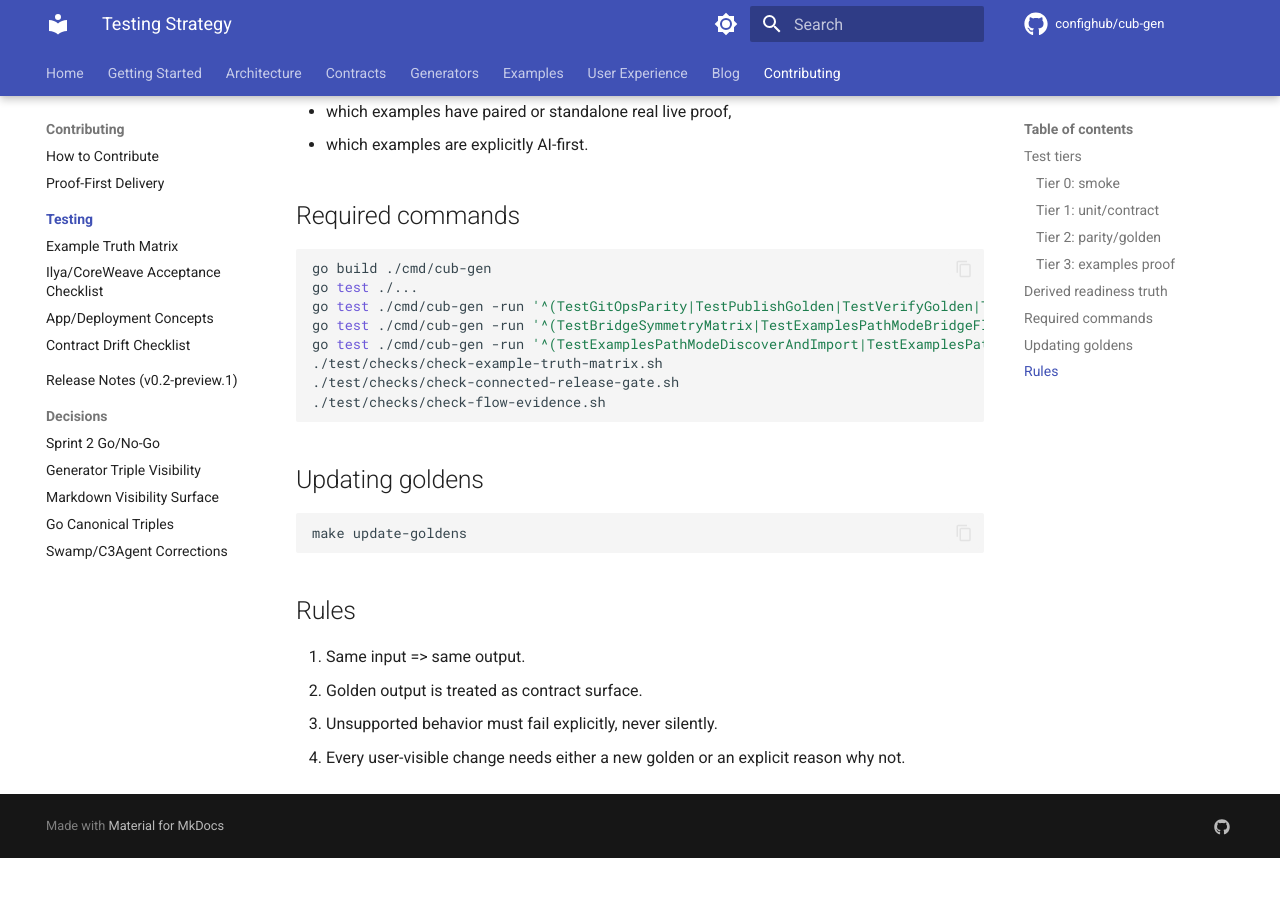
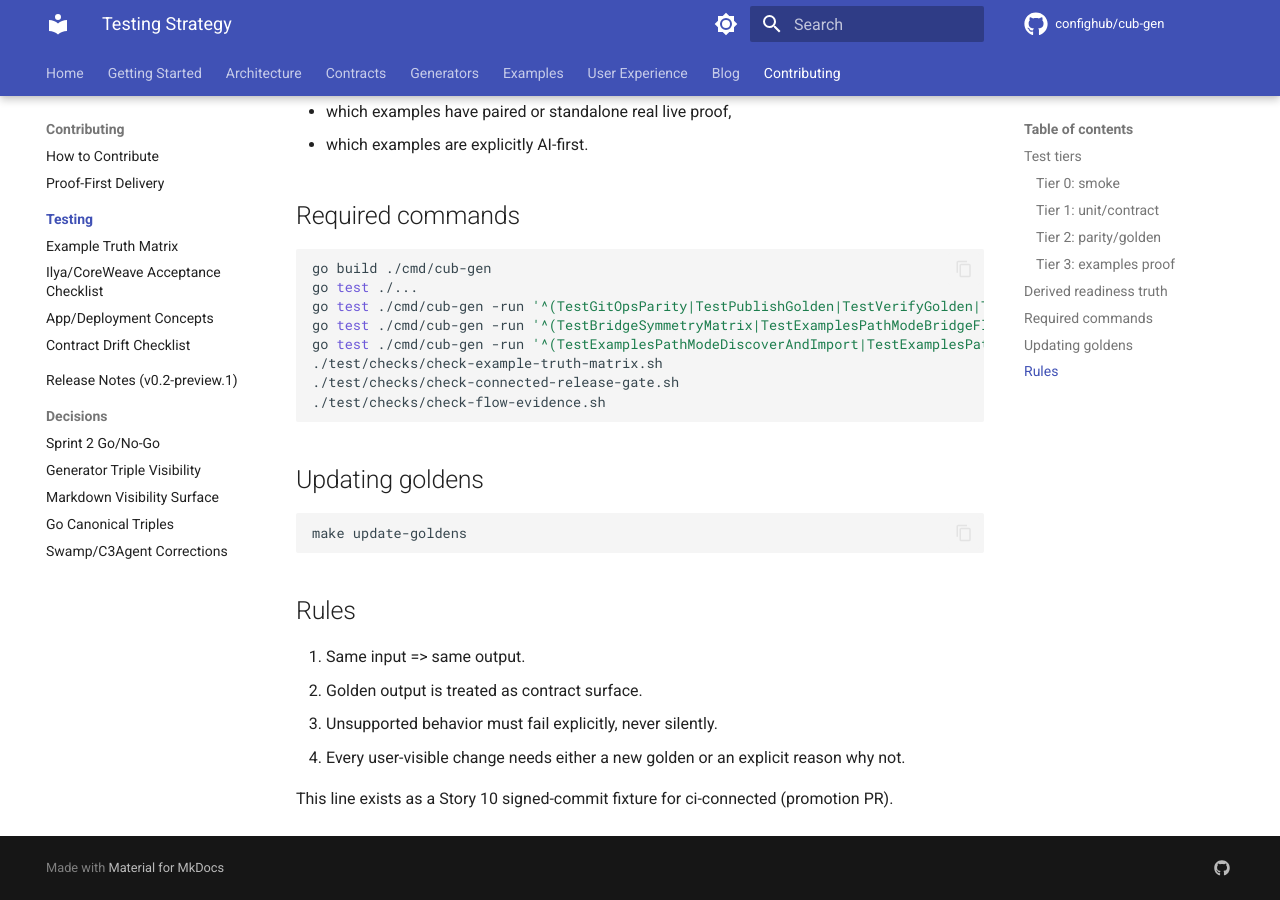
Before and after one commit to confighub/cub-gen, an MkDocs documentation site: the page built from docs/testing/README.md, in a window 1280 px wide and 900 px high, scrolled down 2589 px. Built offline with MkDocs 1.6.1 and Material for MkDocs 9.7.7, drawn with Linux system fonts in a browser that asks for light colours; comment, search, counter and statistics services are not loaded; before the commit the page ends 3447 px from its top, so only the background shows below that.

Commit message:
docs: story 10 fixture — promotion PR (signed)

```diff
--- a/docs/testing/README.md
+++ b/docs/testing/README.md
@@ -95,3 +95,5 @@ make update-goldens
 2. Golden output is treated as contract surface.
 3. Unsupported behavior must fail explicitly, never silently.
 4. Every user-visible change needs either a new golden or an explicit reason why not.
+
+This line exists as a Story 10 signed-commit fixture for ci-connected (promotion PR).
```
